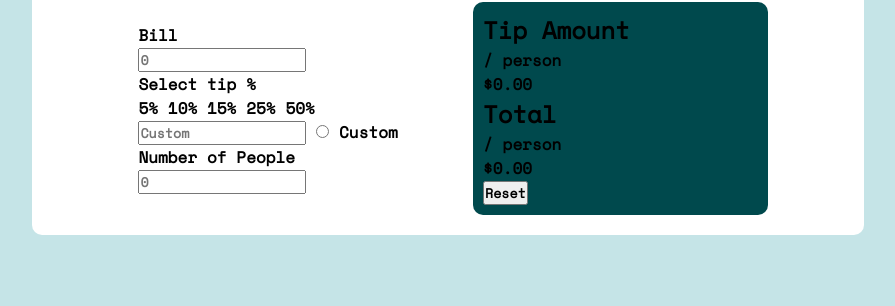
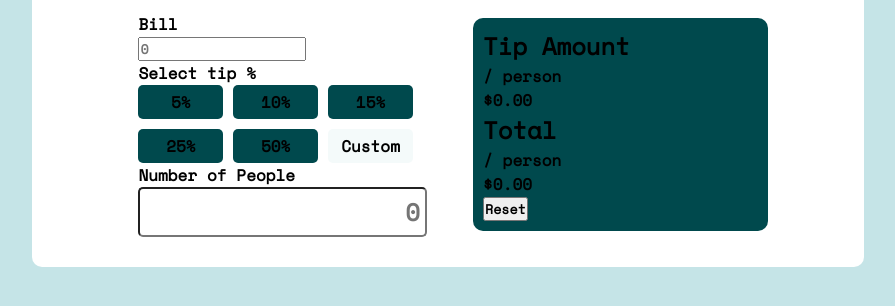
Before and after one commit to juanlunaa/juanlunaa.github.io, a plain HTML site: page src/index.html in a window 1280 px wide. Shown: the part 114-420 px from the top of the page, without its empty margins (192-1087 px from the left). Drawn offline with nearby package versions, Linux system fonts and the light colour scheme.

Commit message:
Actualización en el codigo

```diff
--- a/src/index.html
+++ b/src/index.html
@@ -20,29 +20,33 @@
             <input type="number" placeholder="0">
 
             <p>Select tip %</p>
-            <input id="five" type="radio" name="discount">
-            <label for="five">5%</label>
+            <div class="card-inputs">
+                <div class="card-inputs-row">
+                    <input class="discount-input" id="five" type="radio" name="discount">
+                    <label class="discount-label" for="five">5%</label>
 
-            <input id="ten" type="radio" name="discount">
-            <label for="ten">10%</label>
+                    <input class="discount-input" id="ten" type="radio" name="discount">
+                    <label class="discount-label" for="ten">10%</label>
 
-            <input id="fifteen" type="radio" name="discount">
-            <label for="fifteen">15%</label>
+                    <input class="discount-input" id="fifteen" type="radio" name="discount">
+                    <label class="discount-label" for="fifteen">15%</label>
+                </div>
 
-            <input id="twenty-five" type="radio" name="discount">
-            <label for="twenty-five">25%</label>
+                <div class="card-inputs-row">
+                    <input class="discount-input" id="twenty-five" type="radio" name="discount">
+                    <label class="discount-label" for="twenty-five">25%</label>
 
-            <input id="fifty" type="radio" name="discount">
-            <label for="fifty">50%</label>
+                    <input class="discount-input" id="fifty" type="radio" name="discount">
+                    <label class="discount-label" for="fifty">50%</label>
 
-            <input type="number" placeholder="Custom">
+                    <input class="discount-input" id="custom" type="radio" name="discount">
+                    <label class="discount-custom" for="custom">Custom</label>
+                </div>
+            </div>
 
-            <input id="custom" type="radio" name="discount">
-            <label for="custom">Custom</label>
 
             <p>Number of People</p>
-            <input type="number" placeholder="0">
-
+            <input class="number-people" type="number" placeholder="0">
 
         </div>
         <div class="right-card">
--- a/src/style.css
+++ b/src/style.css
@@ -42,6 +42,56 @@ body{
     border-radius: 10px;
 }
 
-#five, #ten, #fifteen, #twenty-five, #fifty{
+.discount-input{
     display: none;
 }
+
+.discount-label{
+    background-color: hsl(183, 100%, 15%);
+    text-align: center;
+    width: 33%;
+    padding: 5px 5px;
+    border-radius: 5px;
+}
+
+.discount-label:hover{
+    cursor: pointer;
+}
+
+.discount-input:checked + label{
+    background-color: hsl(172, 67%, 45%);
+}
+
+.card-inputs{
+    display: flex;
+    flex-direction: column;
+    gap: 10px;
+}
+
+.card-inputs-row{
+    display: flex;
+    flex-direction: row;
+    gap: 10px;
+}
+
+.discount-custom{
+    background-color: hsl(189, 41%, 97%);
+    text-align: center;
+    width: 33%;
+    padding: 5px 5px;
+    border-radius: 5px;
+}
+
+.number-people{
+    width: 100%;
+    text-align: right;
+    padding: 5px;
+    font-size: 24px;
+    border-radius: 5px;
+}
+
+input::-webkit-outer-spin-button,
+input::-webkit-inner-spin-button{
+    -webkit-appearance:none;
+    margin: 3px;
+}
```
